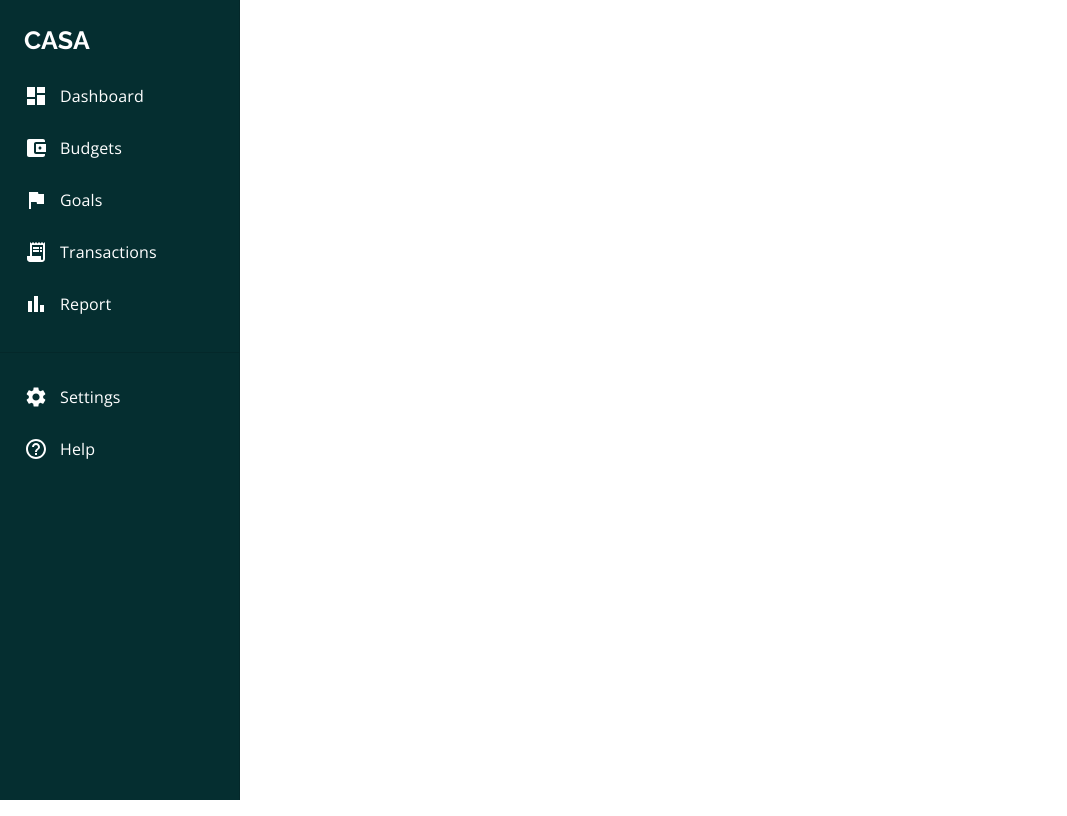
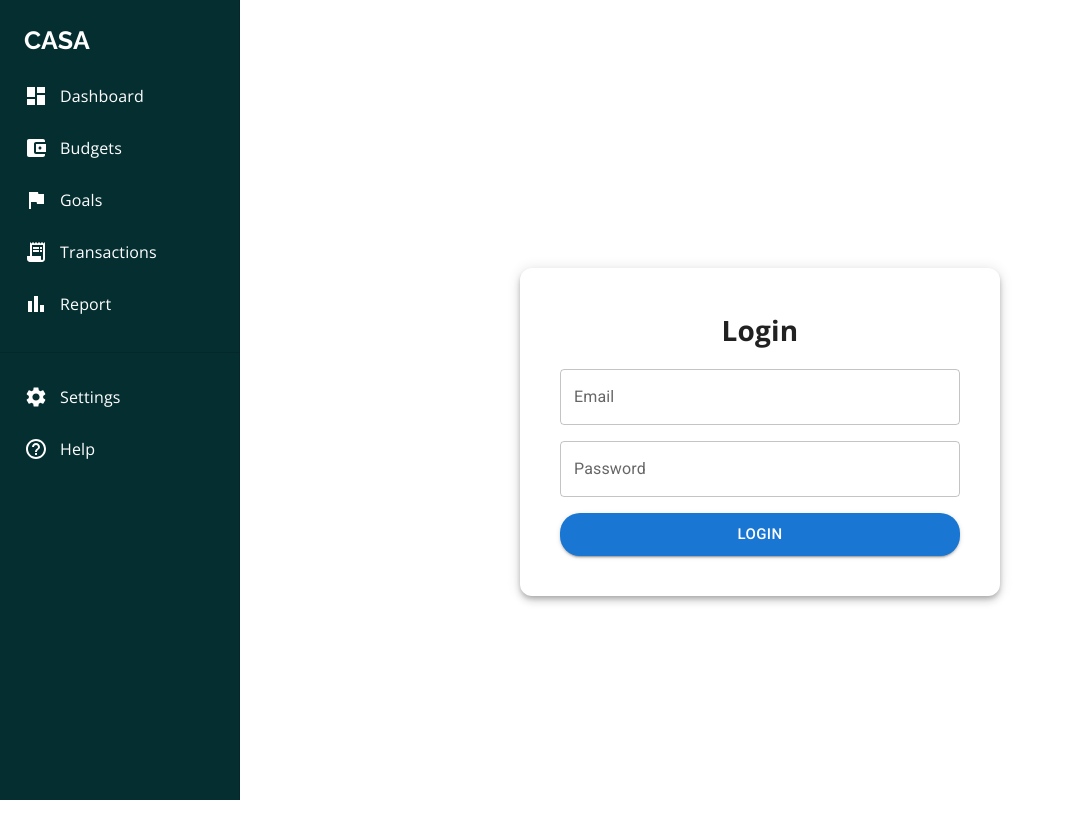
Before and after one commit to accuracies160/CASA, a React (Vite) app in the folder frontend/: page /login in a window 1280 px wide. Before the commit this address led to /overview. Shown: the whole page, without its empty margins (0-1067 px from the left). Built offline with nearby package versions, Linux system fonts and the light colour scheme.

Commit message:
Updated App.tsx and Dashboard.tsx and added Login page

```diff
--- a/frontend/src/App.tsx
+++ b/frontend/src/App.tsx
@@ -9,6 +9,7 @@ import Report from "./pages/Report";
 import Settings from "./pages/Settings";
 import Help from "./pages/Help";
 import Profile from "./pages/Profile";
+import Login from "./pages/Login";
 
 export default function App() {
   return (
@@ -25,6 +26,7 @@ export default function App() {
           <Route path="/settings" element={<Settings />} />
           <Route path="/help" element={<Help />} />
           <Route path="/profile" element={<Profile />} />
+          <Route path="/login" element={<Login />} />
           <Route path="*" element={<Navigate to="/overview" replace />} />
         </Routes>
       </Box>
--- /dev/null
+++ b/frontend/src/components/TopBar.tsx
@@ -0,0 +1,54 @@
+import { Box, Stack, IconButton, Avatar, Menu, MenuItem } from "@mui/material";
+import { useNavigate } from "react-router-dom";
+import SearchIcon from "@mui/icons-material/Search";
+import NotificationsNoneIcon from "@mui/icons-material/NotificationsNone";
+import AccountCircle from "@mui/icons-material/AccountCircle";
+import { useState } from "react";
+
+export default function TopBar() {
+const navigate = useNavigate();
+
+    return (
+    <Box
+      sx = {{
+        width: "100%",
+        display: "flex",
+        justifyContent: "flex-end",
+        alignItems: "center",
+      }}
+    >
+        <Stack direction="row" spacing={1} alignItems="center">
+          <IconButton
+          sx = {{
+            backgroundColor: "#fffff",
+            boxShadow: 1,
+            "&:hover": {backgroundColor: "#f5f5f5"},
+          }}
+          >
+            <SearchIcon />
+          </IconButton>
+
+          <IconButton
+            sx = {{
+              backgroundColor: "#fffff",
+              boxShadow: 1,
+              "&:hover": {backgroundColor: "#f5f5f5"},
+            }}
+            >
+              <NotificationsNoneIcon />
+          </IconButton>
+
+          <IconButton
+            onClick = {() => navigate("/login")}
+            sx = {{
+              backgroundColor: "#fffff",
+              boxShadow: 1,
+              "&:hover": {backgroundColor: "#f5f5f5"},
+            }}
+            >
+              <AccountCircle />
+          </IconButton>
+        </Stack>
+      </Box>
+    );
+}
--- a/frontend/src/pages/Dashboard.tsx
+++ b/frontend/src/pages/Dashboard.tsx
@@ -1,9 +1,14 @@
 import { useMemo, useState } from "react";
+import { useNavigate } from "react-router-dom";
 import {Box, Card, CardContent, Grid, Typography, Chip, Divider, ToggleButtonGroup, ToggleButton, Table, TableHead, TableRow, TableCell, TableBody, MenuItem, Select, Stack, Button } from "@mui/material";
 import ArrowDropUpIcon from "@mui/icons-material/ArrowDropUp";
 import ArrowDropDownIcon from "@mui/icons-material/ArrowDropDown";
 import {BarChart, Bar, XAxis, YAxis, ResponsiveContainer, Tooltip, Legend, PieChart, Pie, Cell,} from "recharts";
-import AccountCircle from '@mui/icons-material/AccountCircle';
+import SearchIcon from "@mui/icons-material/Search";
+import NotificationsNoneIcon from "@mui/icons-material/NotificationsNone";
+import AccountCircle from "@mui/icons-material/AccountCircle";
+import { IconButton, Avatar } from "@mui/material";
+import TopBar from "../components/TopBar";
 
 const kpi = [
   { label: "My Balance", value: 23516, delta: +20 },
@@ -94,7 +99,9 @@ const currency = (n: number) =>
     maximumFractionDigits: 0,
   });
 
-export default function Overview() {
+export default function Dashboard() {
+  const navigate = useNavigate();
+
   const [period, setPeriod] = useState<"Monthly" | "Weekly" | "Daily">(
     "Monthly"
   );
@@ -136,6 +143,13 @@ export default function Overview() {
 
   return (
     <Stack spacing={3}>
+      <Box
+      sx = {{
+        display: "flex",
+        justifyContent: "space-between",
+        alignItems: "center",
+      }}
+      >
         <Box>
           <Typography variant="h4" fontWeight={800}>
             Dashboard
@@ -143,6 +157,40 @@ export default function Overview() {
           <Typography variant="subtitle1" color="text.secondary">
             Welcome back! Here’s your financial summary
           </Typography>
+        </Box>
+
+        <Stack direction="row" spacing={1} alignItems="center">
+          <IconButton
+          sx = {{
+            backgroundColor: "#fffff",
+            boxShadow: 1,
+            "&:hover": {backgroundColor: "#f5f5f5"},
+          }}
+          >
+            <SearchIcon />
+          </IconButton>
+
+          <IconButton
+            sx = {{
+              backgroundColor: "#fffff",
+              boxShadow: 1,
+              "&:hover": {backgroundColor: "#f5f5f5"},
+            }}
+            >
+              <NotificationsNoneIcon />
+          </IconButton>
+
+          <IconButton
+            onClick = {() => navigate("/login")}
+            sx = {{
+              backgroundColor: "#fffff",
+              boxShadow: 1,
+              "&:hover": {backgroundColor: "#f5f5f5"},
+            }}
+            >
+              <AccountCircle />
+          </IconButton>
+        </Stack>
       </Box>
 
       <Grid container spacing={2}>
--- /dev/null
+++ b/frontend/src/pages/Login.tsx
@@ -0,0 +1,72 @@
+import { useState } from "react";
+import { Typography, Box, Paper, Button, Stack, TextField, } from "@mui/material";
+
+export default function Login() {
+    const [email, setEmail] = useState("");
+    const [password, setPassword] = useState("");
+
+    return (
+        <Box
+        sx = {{
+            height: "100vh",
+            display: "flex",
+            justifyContent: "center",
+            alignItems: "center",
+          }}
+        >
+        <Paper
+        elevation={3}
+          sx = {{
+            p: 5,
+            width: 400,
+            borderRadius: 3,
+            boxShadow: 5,
+          }}
+        >
+          <Typography
+          variant="h6"
+          fontWeight="bold"
+          mb={2}
+          fontFamily ="'Open Sans', sans-serif"
+          textAlign="center"
+          fontSize="28px"
+          >
+            Login
+          </Typography>
+
+          <Stack
+          spacing = {2}
+          >
+            <TextField
+            label="Email"
+            variant="outlined"
+            fullWidth
+            value={email}
+            onChange={(e) => setEmail(e.target.value)}
+            />
+            <TextField
+            label="Password"
+            type="password"
+            variant="outlined"
+            fullWidth
+            value={password}
+            onChange={(e) => setPassword(e.target.value)}
+            />
+
+            <Button
+            type="submit"
+            variant="contained"
+            color="primary"
+            size="large"
+            fullWidth
+            sx = {{
+                borderRadius: 5
+            }}
+            >
+                Login
+            </Button>
+          </Stack>
+        </Paper>
+        </Box>
+    );
+}
```
Lines whose indentation alone changed are shown as unchanged.
